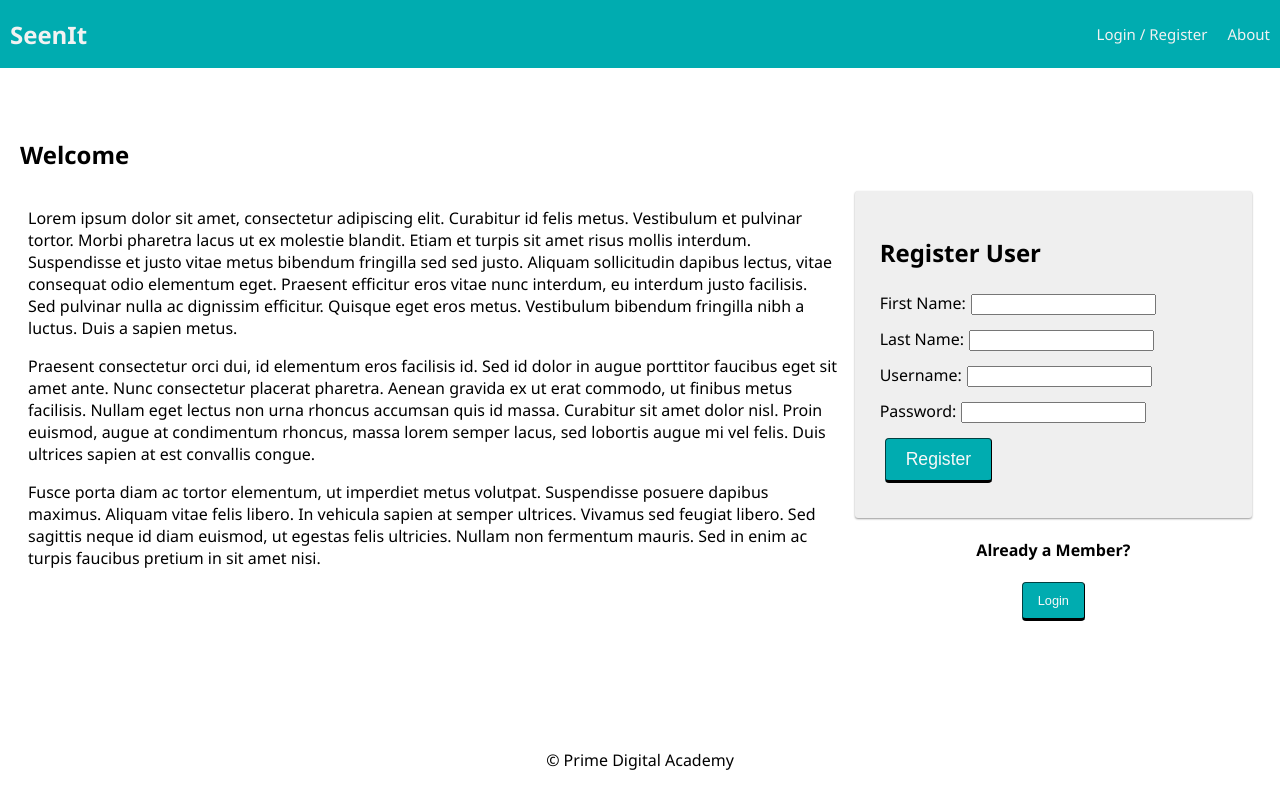
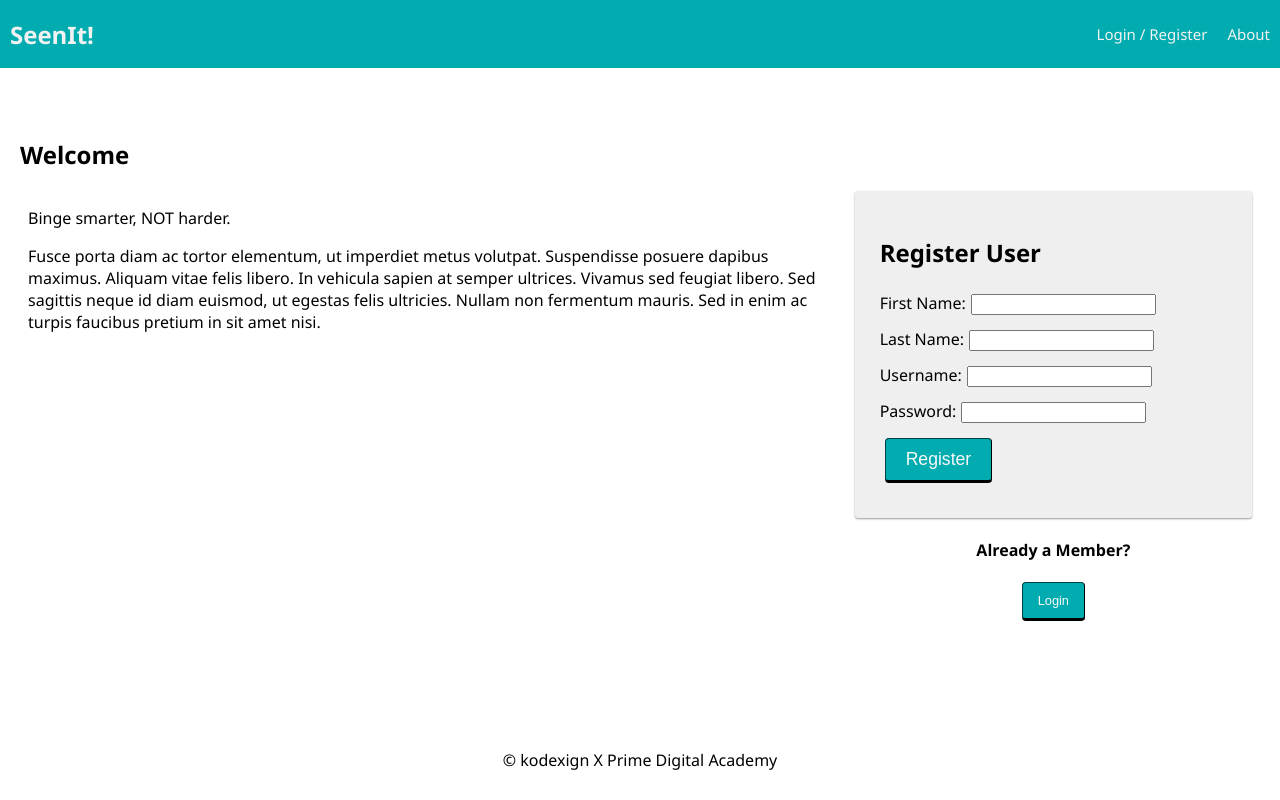
Before and after one commit to kodexign/solo-project-Seen-It, a React (Vite) app: page /user#/home in a window 1280 px wide. Built offline with nearby package versions, Linux system fonts and the light colour scheme; no server answers.

Commit message:
added jsx and css pages for ToWatchPage and TVShowsPage

```diff
--- a/src/components/Footer/Footer.jsx
+++ b/src/components/Footer/Footer.jsx
@@ -7,7 +7,7 @@ import './Footer.css';
 // or even care what the redux state is, so it doesn't need 'connect()'
 
 function Footer() {
-  return <footer>&copy; Prime Digital Academy</footer>;
+  return <footer>&copy; kodexign X Prime Digital Academy</footer>;
 }
 
 export default Footer;
--- a/src/components/LandingPage/LandingPage.jsx
+++ b/src/components/LandingPage/LandingPage.jsx
@@ -20,26 +20,7 @@ function LandingPage() {
       <div className="grid">
         <div className="grid-col grid-col_8">
           <p>
-            Lorem ipsum dolor sit amet, consectetur adipiscing elit. Curabitur
-            id felis metus. Vestibulum et pulvinar tortor. Morbi pharetra lacus
-            ut ex molestie blandit. Etiam et turpis sit amet risus mollis
-            interdum. Suspendisse et justo vitae metus bibendum fringilla sed
-            sed justo. Aliquam sollicitudin dapibus lectus, vitae consequat odio
-            elementum eget. Praesent efficitur eros vitae nunc interdum, eu
-            interdum justo facilisis. Sed pulvinar nulla ac dignissim efficitur.
-            Quisque eget eros metus. Vestibulum bibendum fringilla nibh a
-            luctus. Duis a sapien metus.
-          </p>
-
-          <p>
-            Praesent consectetur orci dui, id elementum eros facilisis id. Sed
-            id dolor in augue porttitor faucibus eget sit amet ante. Nunc
-            consectetur placerat pharetra. Aenean gravida ex ut erat commodo, ut
-            finibus metus facilisis. Nullam eget lectus non urna rhoncus
-            accumsan quis id massa. Curabitur sit amet dolor nisl. Proin
-            euismod, augue at condimentum rhoncus, massa lorem semper lacus, sed
-            lobortis augue mi vel felis. Duis ultrices sapien at est convallis
-            congue.
+           Binge smarter, NOT harder.
           </p>
 
           <p>
--- a/src/components/Nav/Nav.jsx
+++ b/src/components/Nav/Nav.jsx
@@ -10,7 +10,7 @@ function Nav() {
   return (
     <div className="nav">
       <Link to="/home">
-        <h2 className="nav-title">SeenIt</h2>
+        <h2 className="nav-title">SeenIt!</h2>
       </Link>
       <div>
         {/* If no user is logged in, show these links */}
```
Also changed, not shown: src/components/AboutPage/AboutPage.css (added), src/components/TVShowsPage/TVShowsPage.css (added), src/components/TVShowsPage/TVShowsPage.jsx (added), src/components/ToWatchPage/ToWatchPage.css (added), src/components/ToWatchPage/ToWatchPage.jsx (added).
